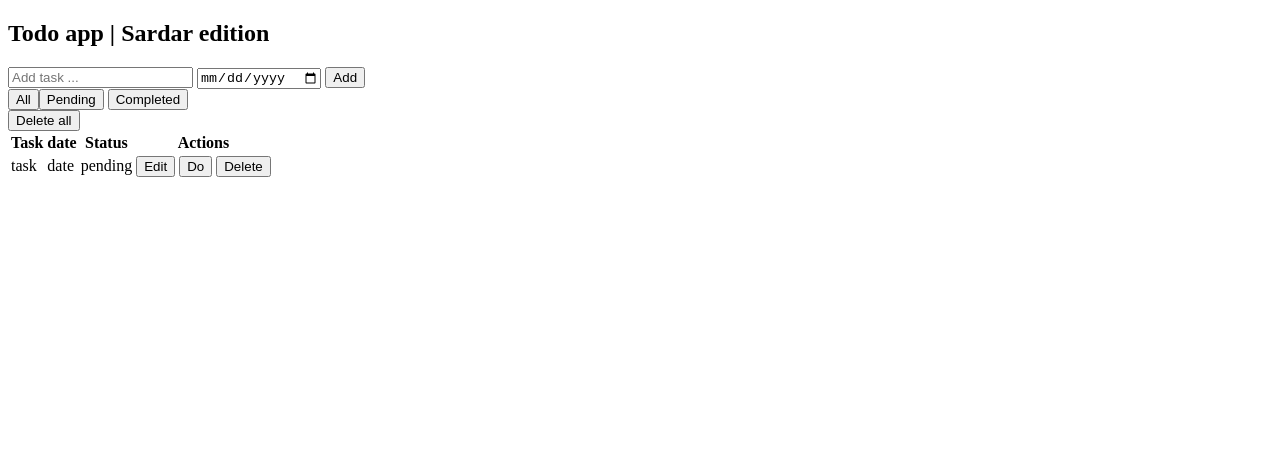
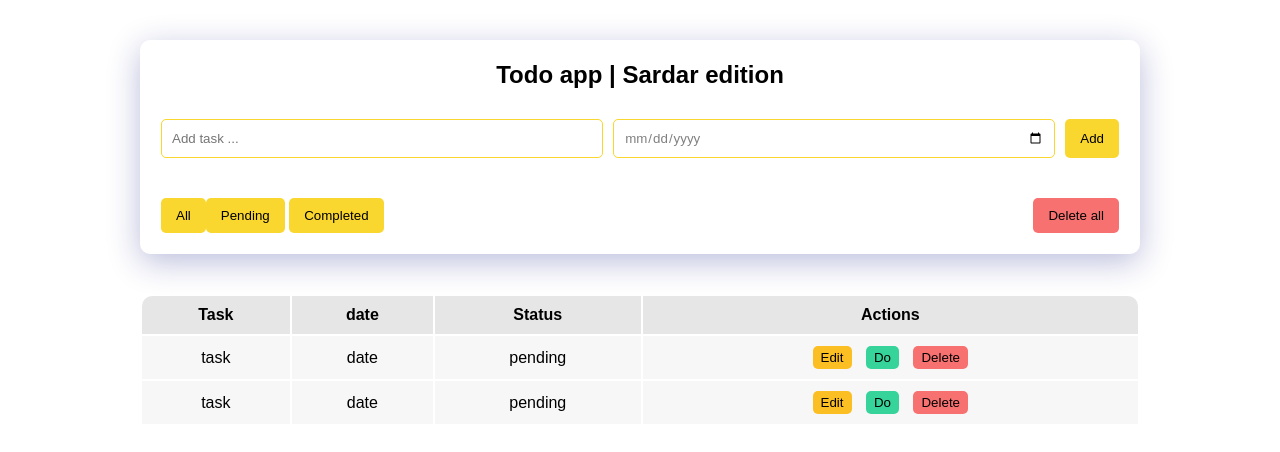
Before and after one commit to sardarbalnour/todo-app, a plain HTML site: page index.html in a window 1280 px wide. Drawn offline with Linux system fonts and the light colour scheme.

Commit message:
css codes and style added.

```diff
--- a/css/style.css
+++ b/css/style.css
@@ -0,0 +1,123 @@
+:root {
+    --color-primary: #f9d72f;
+    --color-background: #e6e6e6;
+    --color-task: #f7f7f7;
+    --color-success: #36d39a;
+    --color-warning: #fbbe23;
+    --color-error: #f87171;
+}
+
+* {
+    padding: 0px;
+    margin: 0px;
+    box-sizing: border-box;
+    font-family: Arial, Helvetica, sans-serif;
+}
+
+body {
+    max-width: 1000px;
+    margin: auto;
+}
+
+.container {
+    width: 100%;
+    margin: 40px auto 40px;
+    padding: 20px;
+    display: flex;
+    flex-direction: column;
+    align-items: center;
+    box-shadow: 0 8px 32px 0 rgba(31, 38, 135, 0.3);
+    border-radius: 10px;
+    border: 1px solid rgba(255, 255, 255, 0.18);
+}
+
+h2 {
+    font-size: 1.5rem;
+    margin-bottom: 30px;
+}
+
+.input-section {
+    width: 100%;
+    display: flex;
+    justify-content: space-between;
+    margin-bottom: 40px;
+}
+
+.input-section input {
+    margin-right: 10px;
+    width: 100%;
+    border: var(--color-primary) 1px solid;
+    border-radius: 5px;
+    padding: 10px;
+    color: grey;
+}
+
+.input-section input:focus {
+    outline: none;
+    border-width:2.2px ;
+}
+
+button {
+    background-color: var(--color-primary);
+    border: none;
+    cursor: pointer;
+    padding: 10px 15px;
+    border-radius: 5px;
+}
+
+button:hover {
+    opacity: 0.8;
+}
+
+.todos-operator {
+    width: 100%;
+    display: flex;
+    justify-content: space-between;
+}
+
+#delete-all-button {
+    background-color: var(--color-error);
+}
+
+table {
+    width: 100%;
+}
+
+thead {
+    background-color: var(--color-background);
+}
+
+thead th {
+    padding: 10px;
+}
+
+thead th:first-child {
+    border-top-left-radius: 10px;
+}
+
+thead th:last-child {
+    border-top-right-radius: 10px;
+}
+
+tbody td {
+    background-color: var(--color-task);
+    padding: 5px 10px;
+    text-align: center;
+}
+
+tbody td button {
+    padding: 4PX 8PX;
+    margin: 5PX 5PX;
+}
+
+tbody td button:nth-child(1) {
+background-color: var(--color-warning);
+}
+
+tbody td button:nth-child(2){
+background-color: var(--color-success);
+}
+
+tbody td button:nth-child(3){
+background-color: var(--color-error);
+}
--- a/index.html
+++ b/index.html
@@ -22,10 +22,8 @@
                 <button class="filter-todos">Pending</button>
                 <button class="filter-todos">Completed</button>
             </div>
-
-            <button>Delete all</button>
+            <button id="delete-all-button">Delete all</button>
         </div>
-
     </div>
 
     <div class="table">
@@ -48,6 +46,15 @@
                        <button>Delete</button>
                    </td>
                 </tr>
+                <tr>
+                    <td>task</td>
+                    <td>date</td>
+                    <td>pending</td>
+                    <td><button>Edit</button>
+                        <button>Do</button>
+                        <button>Delete</button>
+                    </td>
+                 </tr>
             </tbody>
         </table>
     </div>
```
